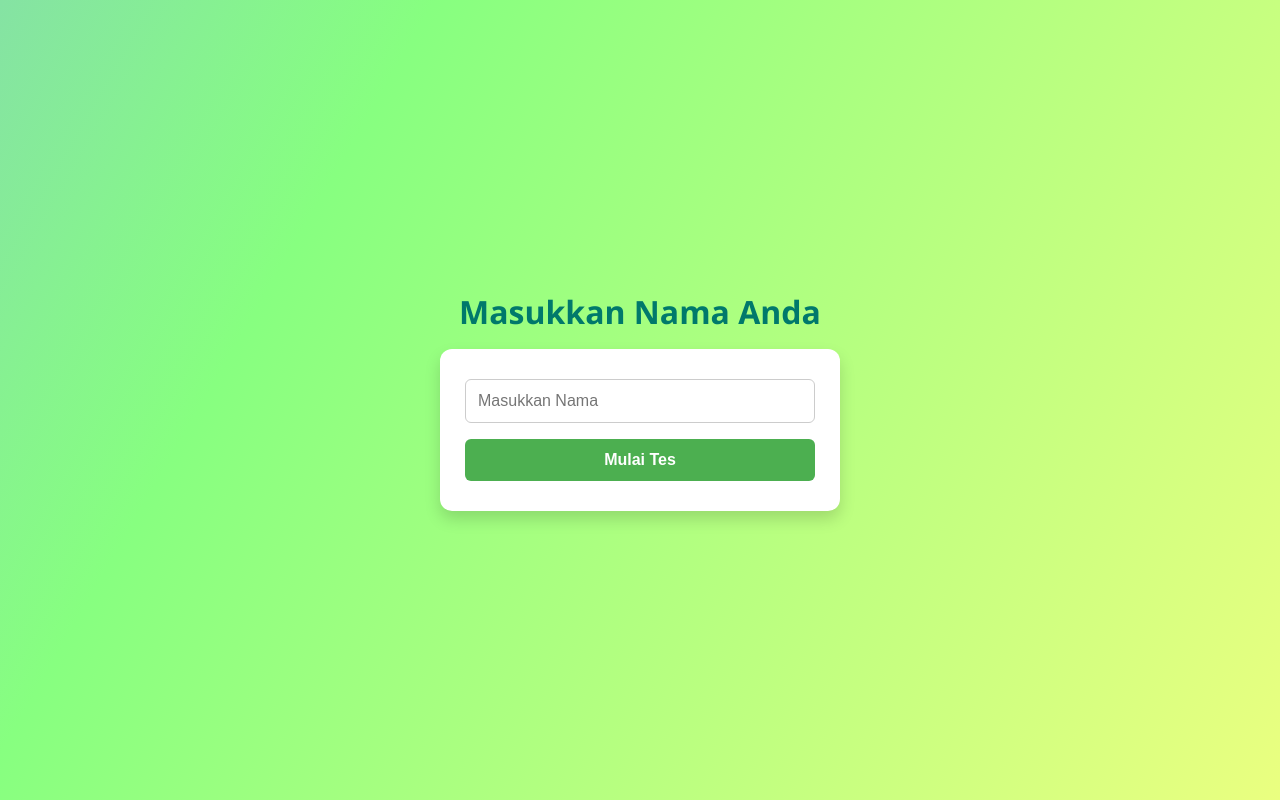
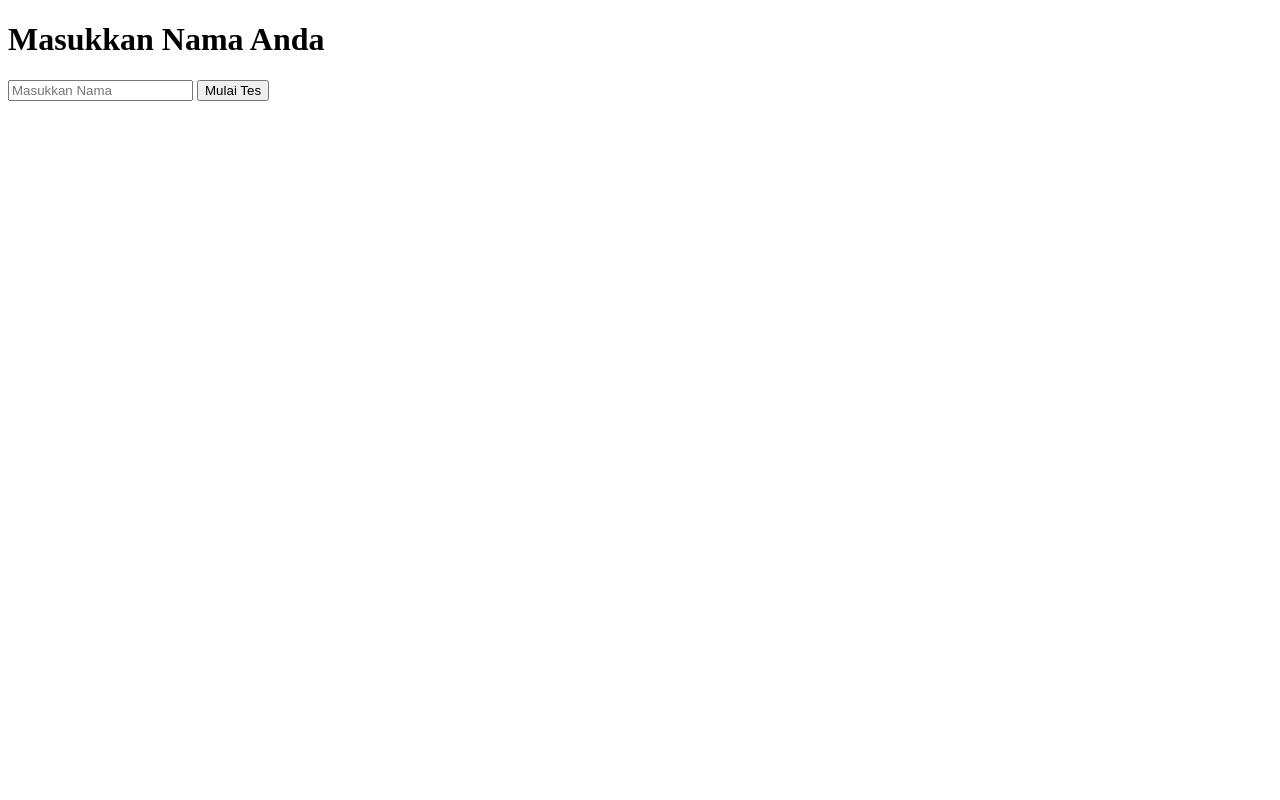
Before and after one commit to twelverakki/Cermatify, a plain HTML site: page public/index.html in a window 1280 px wide. Drawn offline with Linux system fonts and the light colour scheme.

Commit message:
Revert "edit ui"
This reverts commit d5abeb2df26ee528d41df2d14a38d57dbe166304.

```diff
--- a/public/index.html
+++ b/public/index.html
@@ -4,11 +4,10 @@
     <meta charset="UTF-8">
     <meta http-equiv="X-UA-Compatible" content="IE=edge">
     <meta name="viewport" content="width=device-width, initial-scale=1.0">
-    <link rel="stylesheet" href="style.css">
     <title>Form Pengujian</title>
 </head>
-<body class="gradient-background">
-    <h1 class="tracking-in-expand">Masukkan Nama Anda</h1>
+<body>
+    <h1>Masukkan Nama Anda</h1>
     <form action="/submit_nama" method="GET">
         <input type="text" name="nama" required placeholder="Masukkan Nama">
         <input type="submit" value="Mulai Tes">
--- a/public/style.css
+++ b/public/style.css
@@ -1,136 +1,39 @@
-* {
-  box-sizing: border-box;
-  margin: 0;
-  padding: 0;
-}
-
 body {
-  font-family: "Segoe UI", Tahoma, Geneva, Verdana, sans-serif;
-  /* background: linear-gradient(to right, #e0f7fa, #ffffff); */
+    font-family: Arial, sans-serif;
+    background-color: #f0f0f0;
     margin: 0;
     padding: 2rem;
     color: #333;
-  height: 100vh;
-
-  display: flex;
-  flex-direction: column;
-  justify-content: center;
-  align-items: center;
 }
 
-h1,
-h2 {
-  color: #00796b;
+h1 {
+    color: #2e8b57;
     text-align: center;
-  margin-bottom: 1rem;
 }
 
 form {
-  width: 100%;
     max-width: 400px;
-  padding: 30px 25px;
-  background-color: #ffffff;
-  border-radius: 12px;
-  box-shadow: 0 8px 16px rgba(0, 0, 0, 0.15);
-  display: flex;
-  flex-direction: column;
-  gap: 1rem;
-  animation: fadeIn 0.8s ease;
+    margin: 0 auto;
+    padding: 20px;
+    background-color: #fff;
+    border-radius: 8px;
+    box-shadow: 0 4px 8px rgba(0, 0, 0, 0.1);
 }
 
-input[type="text"],
-input[type="submit"],
-button {
-  padding: 12px;
-  font-size: 1rem;
+input, button {
+    width: 100%;
+    padding: 10px;
+    margin: 10px 0;
     border: 1px solid #ccc;
-  border-radius: 6px;
-  transition: all 0.3s ease;
-  box-sizing: border-box;
+    border-radius: 4px;
 }
 
-input[type="text"]:focus {
-  border-color: #4caf50;
-  outline: none;
-  box-shadow: 0 0 5px rgba(76, 175, 80, 0.4);
+button {
+    background-color: #4CAF50;
+    color: white;
+    cursor: pointer;
 }
 
-input[type="submit"],
-button {
-  background-color: #4caf50;
-  color: white;
-  font-weight: bold;
-  cursor: pointer;
-  border: none;
+button:hover {
+    background-color: #45a049;
 }
-
-input[type="submit"]:hover,
-button:hover {
-  background-color: #388e3c;
-}
-
-p {
-  font-size: 1.1rem;
-  text-align: center;
-  color: #555;
-  max-width: 500px;
-}
-
-@keyframes fadeIn {
-  from {
-    opacity: 0;
-    transform: translateY(20px);
-  }
-  to {
-    opacity: 1;
-    transform: translateY(0);
-  }
-}
-
-.gradient-background {
-  background: linear-gradient(300deg, #feff80, #87ff80, #8099ff);
-  background-size: 180% 180%;
-  animation: gradient-animation 15s ease infinite;
-}
-.tracking-in-expand {
-  -webkit-animation: tracking-in-expand 0.7s cubic-bezier(0.215, 0.61, 0.355, 1)
-    both;
-  animation: tracking-in-expand 0.7s cubic-bezier(0.215, 0.61, 0.355, 1) both;
-}
-
-@keyframes gradient-animation {
-  0% {
-    background-position: 0% 50%;
-  }
-  50% {
-    background-position: 100% 50%;
-  }
-  100% {
-    background-position: 0% 50%;
-  }
-}
-
-@-webkit-keyframes tracking-in-expand {
-  0% {
-    letter-spacing: -0.5em;
-    opacity: 0;
-  }
-  40% {
-    opacity: 0.6;
-  }
-  100% {
-    opacity: 1;
-  }
-}
-@keyframes tracking-in-expand {
-  0% {
-    letter-spacing: -0.5em;
-    opacity: 0;
-  }
-  40% {
-    opacity: 0.6;
-  }
-  100% {
-    opacity: 1;
-  }
-}
```
Also changed, not shown: public/selesai.html (+2 -3 lines). Lines whose indentation alone changed are shown as unchanged.
